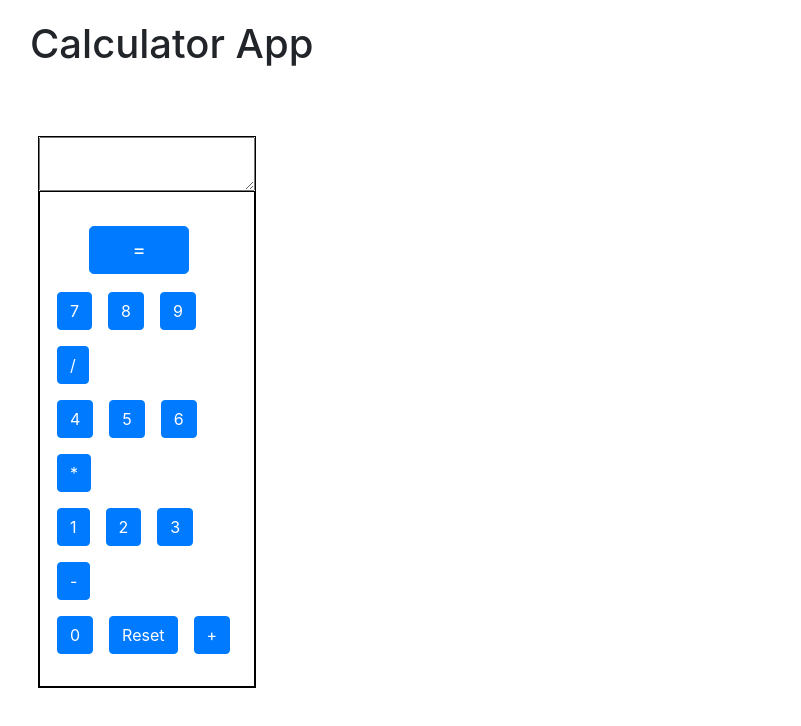
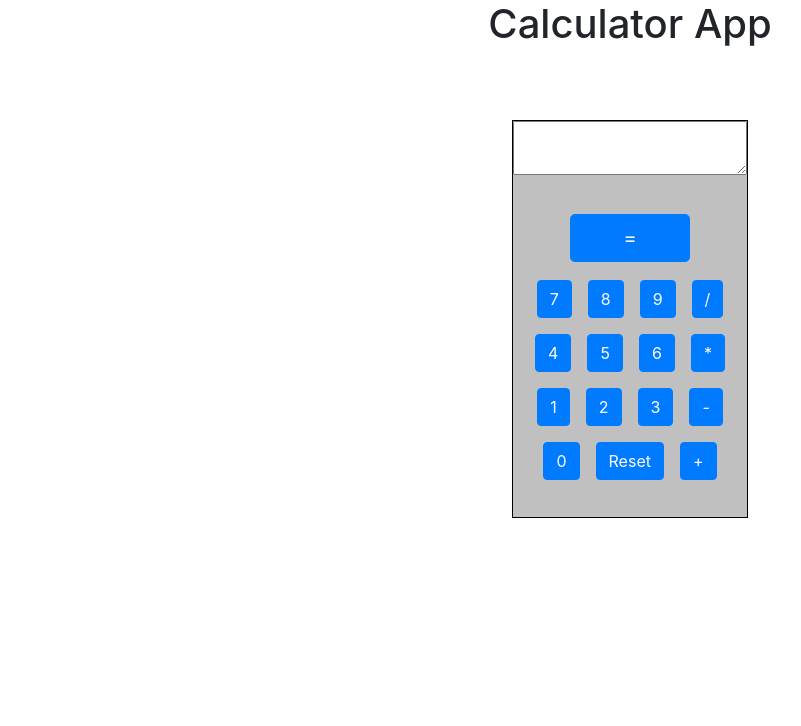
Before and after one commit to swathi862/calculator-app, a plain HTML site: page index.html in a window 1280 px wide. Shown: the whole page, without its empty margins (10-811 px from the left). Drawn offline with nearby package versions, Linux system fonts and the light colour scheme.

Commit message:
added more functionality to sum function, added more CSSto create calculator format

```diff
--- a/DOMPrinter.js
+++ b/DOMPrinter.js
@@ -72,9 +72,10 @@ function compute (){
         console.log(answerHTMLString)
         if (answerHTMLString.includes("+")){
             const answerArray = answerHTMLString.split("+")
-            const xValue = parseInt(answerArray[0])
-            const yValue = parseInt(answerArray[1])
-            const sum = add(xValue, yValue)
+            let sum = 0;
+            for (let i = 0; i < answerArray.length; i++){
+                sum += parseInt(answerArray[i])
+            }
             document.querySelector("#answer").innerHTML += ` = ${sum}`;
         }
         else if (answerHTMLString.includes("-")){
--- a/index.html
+++ b/index.html
@@ -9,10 +9,14 @@
     <title>Addition Calculator</title>
   </head>
   <body>
+    <div class= "container">
+    <div class = "row">
     <h1>Calculator App</h1>
-    <section id = "calculator">
-
-    </section>
+    </div>
+    <div class = "row">
+    <section id = "calculator"></section>
+    </div>
+    </div>
 
     <script src="DOMPrinter.js"></script>
     <script src="script.js"></script>
--- a/style.css
+++ b/style.css
@@ -1,32 +1,23 @@
-/* *{
-    margin-left: 5em;
-    margin-top: 2em;
-} */
+body{
+    display: flex;
+    justify-content: center;
+    align-content: center;
+}
+
+.row{
+    justify-content: center;
+}
 
 #calculator{
     display: flex;
     flex-direction: column;
-    justify-content: center;
-    align-content: center;
-    margin: 3em;
+    margin-top: 4em;
     border: 1px solid black;
-    width: 17%;
-}
-
-h1{
-    margin: 0.5em;
-    padding: 0.5em;
+    background-color: silver;
 }
 
 #calc-buttons{
-    /* margin-left: 9em; */
-    /* display: flex; */
-    border: 1px solid black;
-    padding: 1.5em;
-}
-
-#answer{
-    justify-content: center;
+    padding: 1.8em;
 }
 
 .btn{
@@ -34,9 +25,6 @@ h1{
 }
 
 #equals{
-    display: flex;
+    width: 6em;
     justify-content: center;
-    width: 5em;
-    margin-left: 2em;
-    margin-top: 0 em;
 }
```
